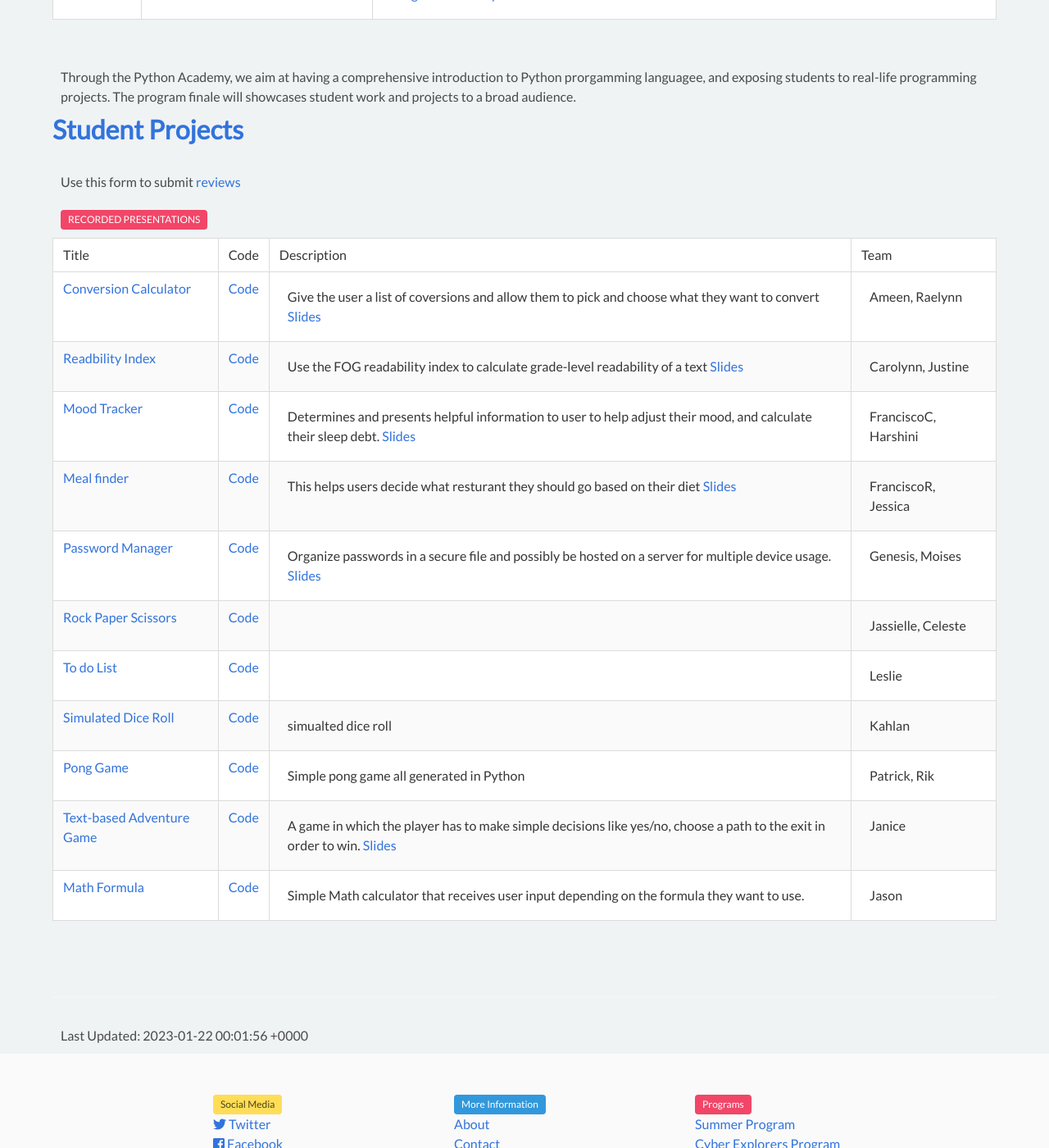
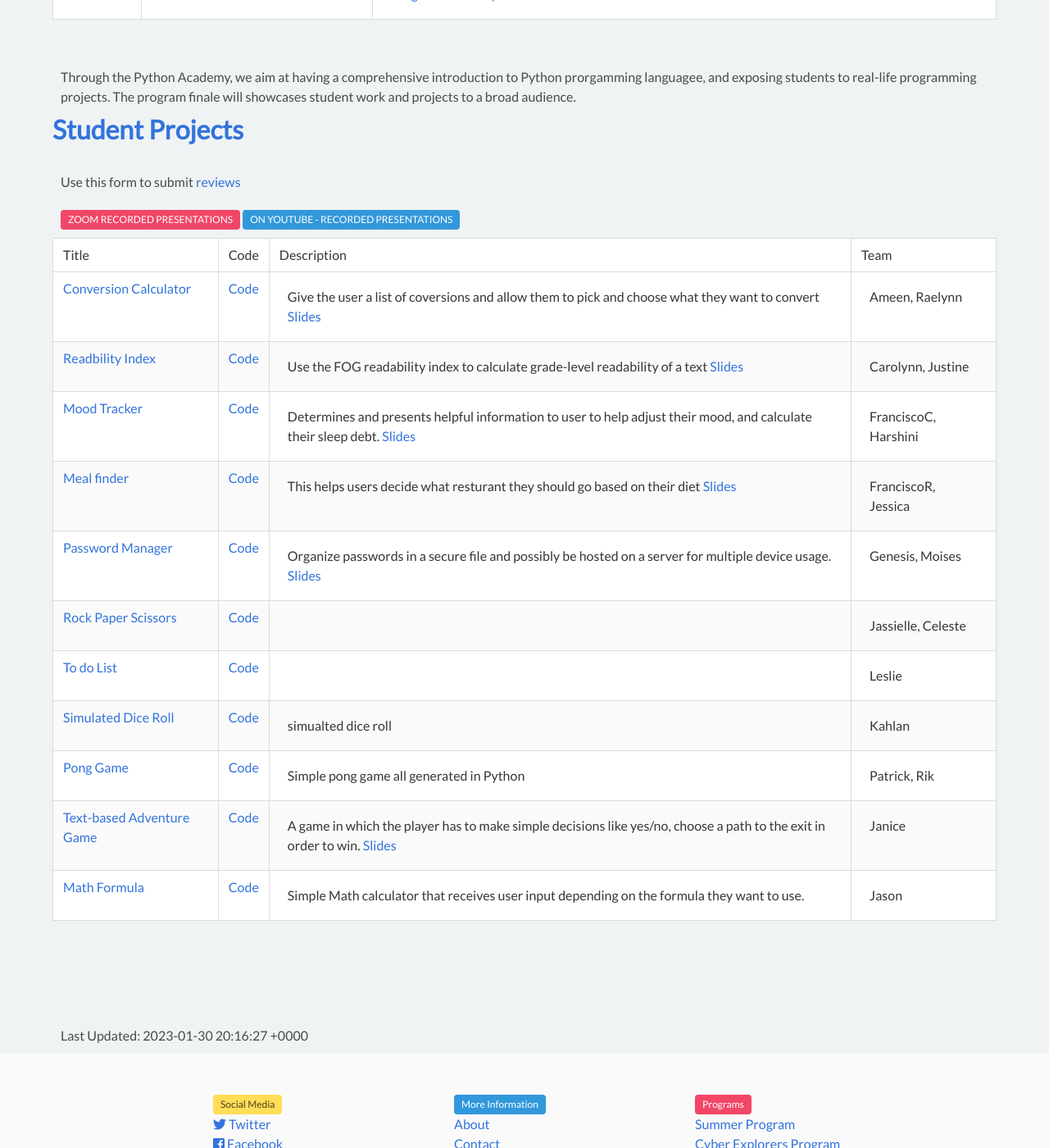
Before and after one commit to cyberdefendersprogram/www-homepage, a Jekyll site: the page built from pages/programs/cd-growthsector-python.md, in a window 1280 px wide and 1400 px high, scrolled down 4633 px. Shown: the whole window at 82% size. Built offline with Jekyll 4.4.1, drawn with Linux system fonts in a browser that asks for light colours; nearby versions of some CDN libraries.

Commit message:
Update cd-growthsector-python.md

```diff
--- a/pages/programs/cd-growthsector-python.md
+++ b/pages/programs/cd-growthsector-python.md
@@ -5,7 +5,7 @@ permalink: /cd-growthsector-python-academy/
 orientation-preso:
 final-preso:
 final-music-embed:
-last_modified_at: 2023-01-22T00:01:56
+last_modified_at: 2023-01-30T20:16:27
 ---
 <br/>
 <h1 class="title">Python Academy</h1>
@@ -61,7 +61,8 @@ Through the Python Academy, we aim at having a comprehensive introduction to Pyt
 
 <h1 class="title"><a id="projects" href="#projects">Student Projects</a></h1>
 <p>Use this form to submit <a href="https://docs.google.com/forms/d/e/1FAIpQLSeA_lMQWVrwFkEvh9cOjFISOkabSacRtEo0Tuk_7-AIlfp-Zg/viewform">reviews</a></p>
-<a class="tag is-danger" href="https://us02web.zoom.us/rec/share/GSHhYNjl_vOBhD73XP7vZlmfzYooYYHv-J3Pt7oeS6FuJ_xAMq9Av4TM7pz4Wq2e.y5pWWIbKhp2zndGE">RECORDED PRESENTATIONS</a>
+<a class="tag is-danger" href="https://us02web.zoom.us/rec/share/GSHhYNjl_vOBhD73XP7vZlmfzYooYYHv-J3Pt7oeS6FuJ_xAMq9Av4TM7pz4Wq2e.y5pWWIbKhp2zndGE">ZOOM RECORDED PRESENTATIONS</a>
+<a class="tag is-info" href="https://www.youtube.com/watch?v=8L_1c8vztM4">ON YOUTUBE - RECORDED PRESENTATIONS</a>
 <table class="table is-bordered is-striped">
     <thead>
         <td>Title</td><td>Code</td><td>Description</td><td>Team</td>
```
